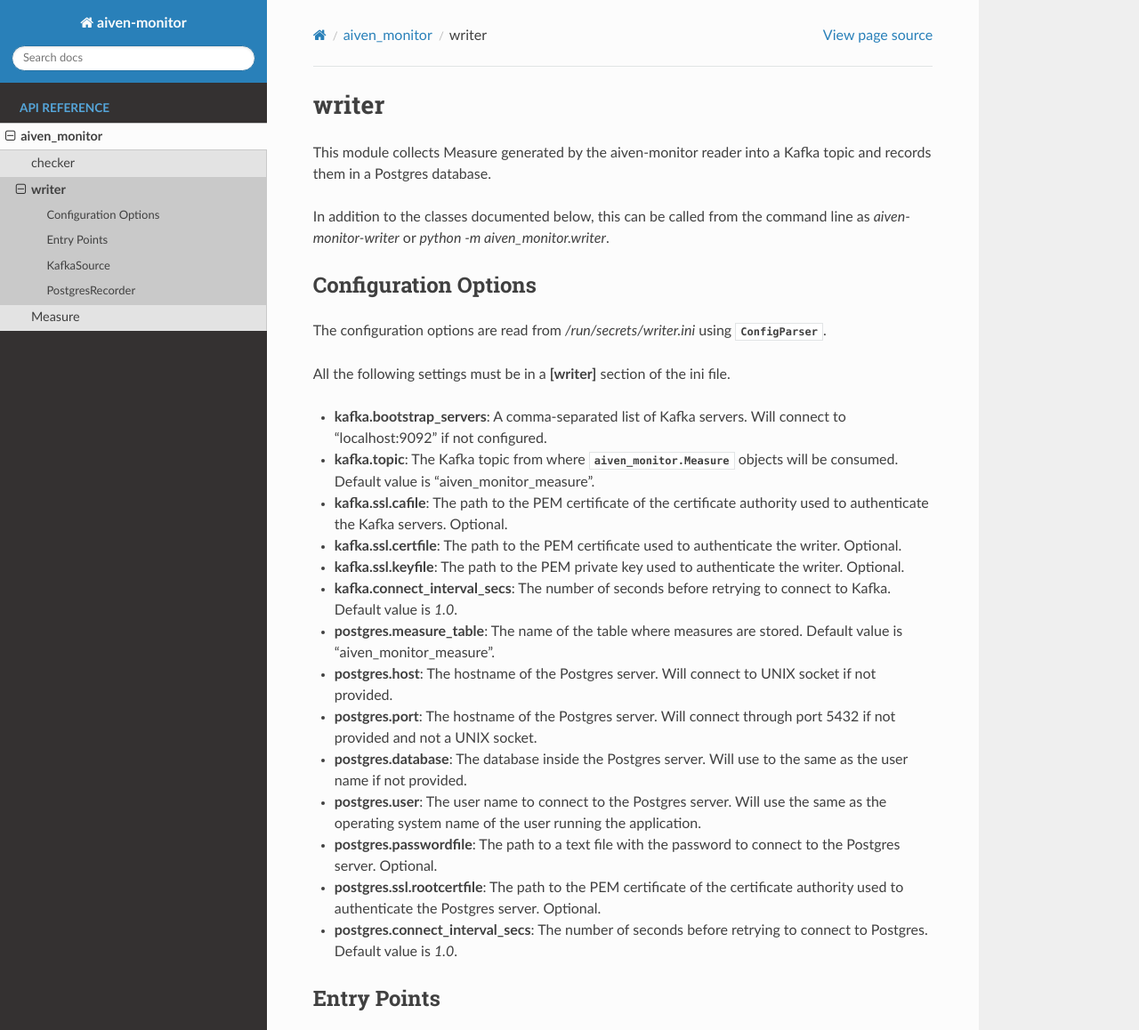
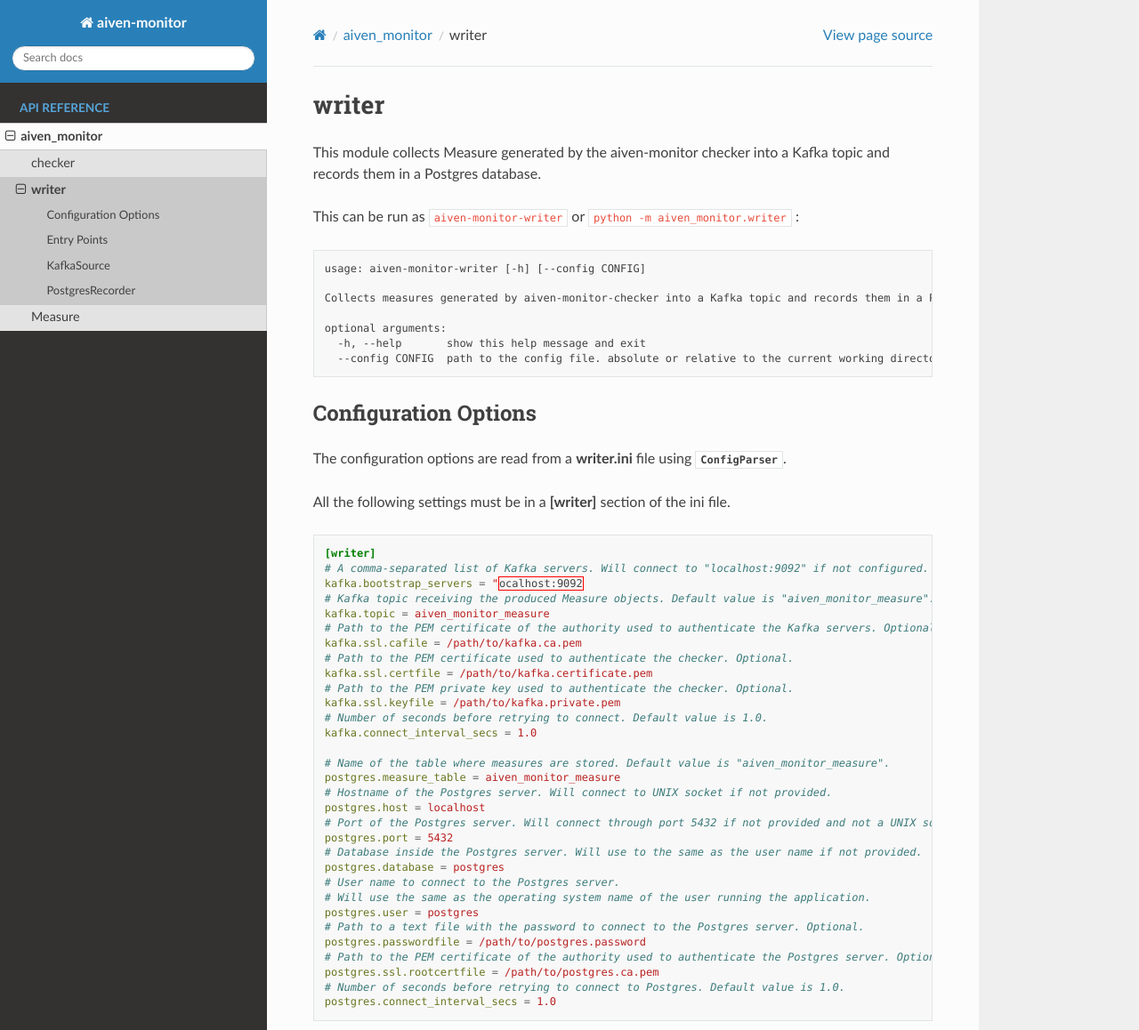
Before and after one commit to kmichel/aiven-monitor, a Sphinx documentation site: the page built from docs/aiven_monitor/writer.rst, in a window 1280 px wide and 1400 px high, cut to the strip 0-1158 px from the top of the window. Shown: the whole strip at 89% size. Built offline with Sphinx 7.4.7 and the Read the Docs theme 2.0.0, drawn with Linux system fonts in a browser that asks for light colours.

```diff
--- a/docs/aiven_monitor/writer.rst
+++ b/docs/aiven_monitor/writer.rst
@@ -4,32 +4,61 @@ writer
 ======
 
 This module collects Measure generated by the aiven-monitor
-reader into a Kafka topic and records them in a Postgres database.
+checker into a Kafka topic and records them in a Postgres database.
 
-In addition to the classes documented below, this can be called from the
-command line as `aiven-monitor-writer` or `python -m aiven_monitor.writer`.
+This can be run as ``aiven-monitor-writer`` or ``python -m aiven_monitor.writer`` :
+
+.. code-block:: text
+
+    usage: aiven-monitor-writer [-h] [--config CONFIG]
+
+    Collects measures generated by aiven-monitor-checker into a Kafka topic and records them in a Postgres database.
+
+    optional arguments:
+      -h, --help       show this help message and exit
+      --config CONFIG  path to the config file. absolute or relative to the current working directory. defaults to "writer.ini".
 
 Configuration Options
 ---------------------
 
-The configuration options are read from `/run/secrets/writer.ini` using :class:`ConfigParser`.
+The configuration options are read from a **writer.ini** file using :class:`ConfigParser`.
 
 All the following settings must be in a **[writer]** section of the ini file.
 
-- **kafka.bootstrap_servers**: A comma-separated list of Kafka servers. Will connect to "localhost:9092" if not configured.
-- **kafka.topic**: The Kafka topic from where :class:`aiven_monitor.Measure` objects will be consumed. Default value is "aiven_monitor_measure".
-- **kafka.ssl.cafile**: The path to the PEM certificate of the certificate authority used to authenticate the Kafka servers. Optional.
-- **kafka.ssl.certfile**: The path to the PEM certificate used to authenticate the writer. Optional.
-- **kafka.ssl.keyfile**: The path to the PEM private key used to authenticate the writer. Optional.
-- **kafka.connect_interval_secs**: The number of seconds before retrying to connect to Kafka. Default value is `1.0`.
-- **postgres.measure_table**: The name of the table where measures are stored. Default value is "aiven_monitor_measure".
-- **postgres.host**: The hostname of the Postgres server. Will connect to UNIX socket if not provided.
-- **postgres.port**: The hostname of the Postgres server. Will connect through port 5432 if not provided and not a UNIX socket.
-- **postgres.database**: The database inside the Postgres server. Will use to the same as the user name if not provided.
-- **postgres.user**: The user name to connect to the Postgres server. Will use the same as the operating system name of the user running the application.
-- **postgres.passwordfile**: The path to a text file with the password to connect to the Postgres server. Optional.
-- **postgres.ssl.rootcertfile**: The path to the PEM certificate of the certificate authority used to authenticate the Postgres server. Optional.
-- **postgres.connect_interval_secs**: The number of seconds before retrying to connect to Postgres. Default value is `1.0`.
+.. code-block:: ini
+
+    [writer]
+    # A comma-separated list of Kafka servers. Will connect to "localhost:9092" if not configured.
+    kafka.bootstrap_servers = "ocalhost:9092
+    # Kafka topic receiving the produced Measure objects. Default value is "aiven_monitor_measure".
+    kafka.topic = aiven_monitor_measure
+    # Path to the PEM certificate of the authority used to authenticate the Kafka servers. Optional.
+    kafka.ssl.cafile = /path/to/kafka.ca.pem
+    # Path to the PEM certificate used to authenticate the checker. Optional.
+    kafka.ssl.certfile = /path/to/kafka.certificate.pem
+    # Path to the PEM private key used to authenticate the checker. Optional.
+    kafka.ssl.keyfile = /path/to/kafka.private.pem
+    # Number of seconds before retrying to connect. Default value is 1.0.
+    kafka.connect_interval_secs = 1.0
+
+    # Name of the table where measures are stored. Default value is "aiven_monitor_measure".
+    postgres.measure_table = aiven_monitor_measure
+    # Hostname of the Postgres server. Will connect to UNIX socket if not provided.
+    postgres.host = localhost
+    # Port of the Postgres server. Will connect through port 5432 if not provided and not a UNIX socket.
+    postgres.port = 5432
+    # Database inside the Postgres server. Will use to the same as the user name if not provided.
+    postgres.database = postgres
+    # User name to connect to the Postgres server.
+    # Will use the same as the operating system name of the user running the application.
+    postgres.user = postgres
+    # Path to a text file with the password to connect to the Postgres server. Optional.
+    postgres.passwordfile = /path/to/postgres.password
+    # Path to the PEM certificate of the authority used to authenticate the Postgres server. Optional.
+    postgres.ssl.rootcertfile = /path/to/postgres.ca.pem
+    # Number of seconds before retrying to connect to Postgres. Default value is 1.0.
+    postgres.connect_interval_secs = 1.0
+
 
 Entry Points
 ------------
```
Also changed, not shown: README.md (+20 -1 lines), docs/aiven_monitor/checker.rst (+30 -10 lines), 2 other files.
